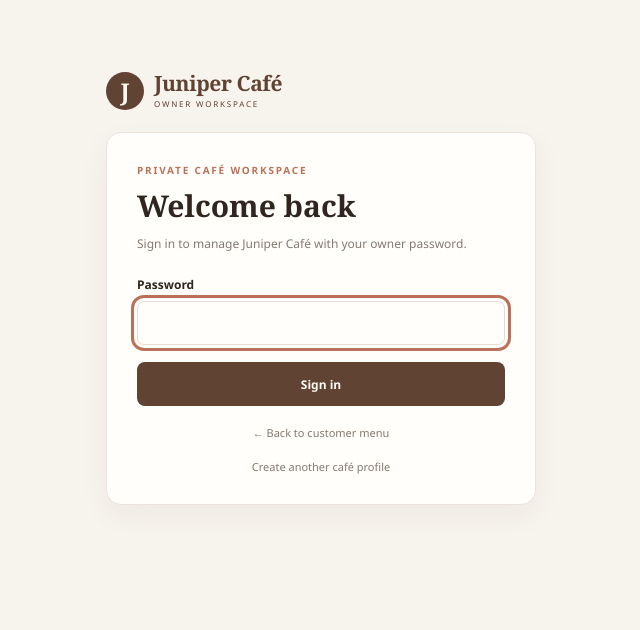
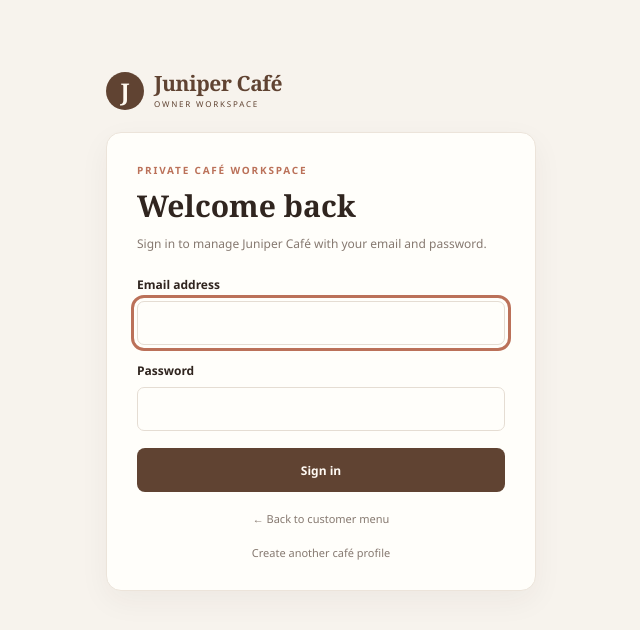
Before and after one commit to shahidbhati8233-alt/CMS, a Flask app: page /owner/login in a window 1280 px wide. Shown: the top 630 px of the page, without its empty margins (319-959 px from the left). Run offline with Flask 3, Linux system fonts and the light colour scheme; data comes from the database, SQL or seed files in the repository; some libraries are stand-ins or nearby versions.

Commit message:
Add email field to owner login

```diff
--- a/CMS/templates/owner_login.html
+++ b/CMS/templates/owner_login.html
@@ -9,13 +9,16 @@
   <section class="auth-card">
     <p class="eyebrow">Private café workspace</p>
     <h1>Welcome back</h1>
-    <p class="auth-intro">Sign in to manage {{ cafe.name if cafe else 'your café' }} with your owner password.</p>
+    <p class="auth-intro">Sign in to manage {{ cafe.name if cafe else 'your café' }} with your email and password.</p>
     {% if welcome %}<p class="form-success">Your café profile is ready. Sign in to get started.</p>{% endif %}
     {% if error %}<p class="form-error" role="alert">{{ error }}</p>{% endif %}
     <form method="post" action="{{ url_for('owner_login') }}">
       <input type="hidden" name="csrf_token" value="{{ csrf_token() }}">
+      <label class="form-field">Email address
+        <input name="email" type="email" required maxlength="254" autocomplete="email" autofocus>
+      </label>
       <label class="form-field">Password
-        <input name="password" type="password" required maxlength="128" autocomplete="current-password" autofocus>
+        <input name="password" type="password" required maxlength="128" autocomplete="current-password">
       </label>
       <button class="button button-primary button-wide" type="submit">Sign in</button>
     </form>
```
